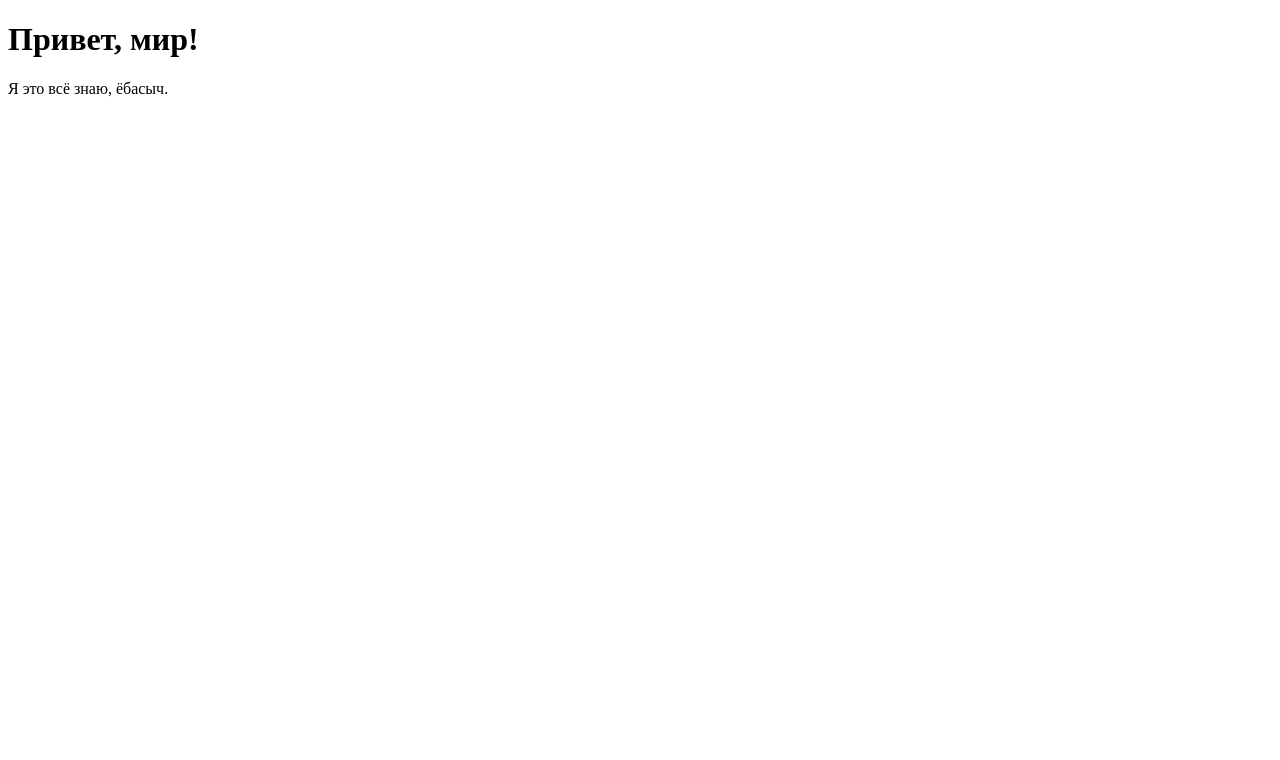
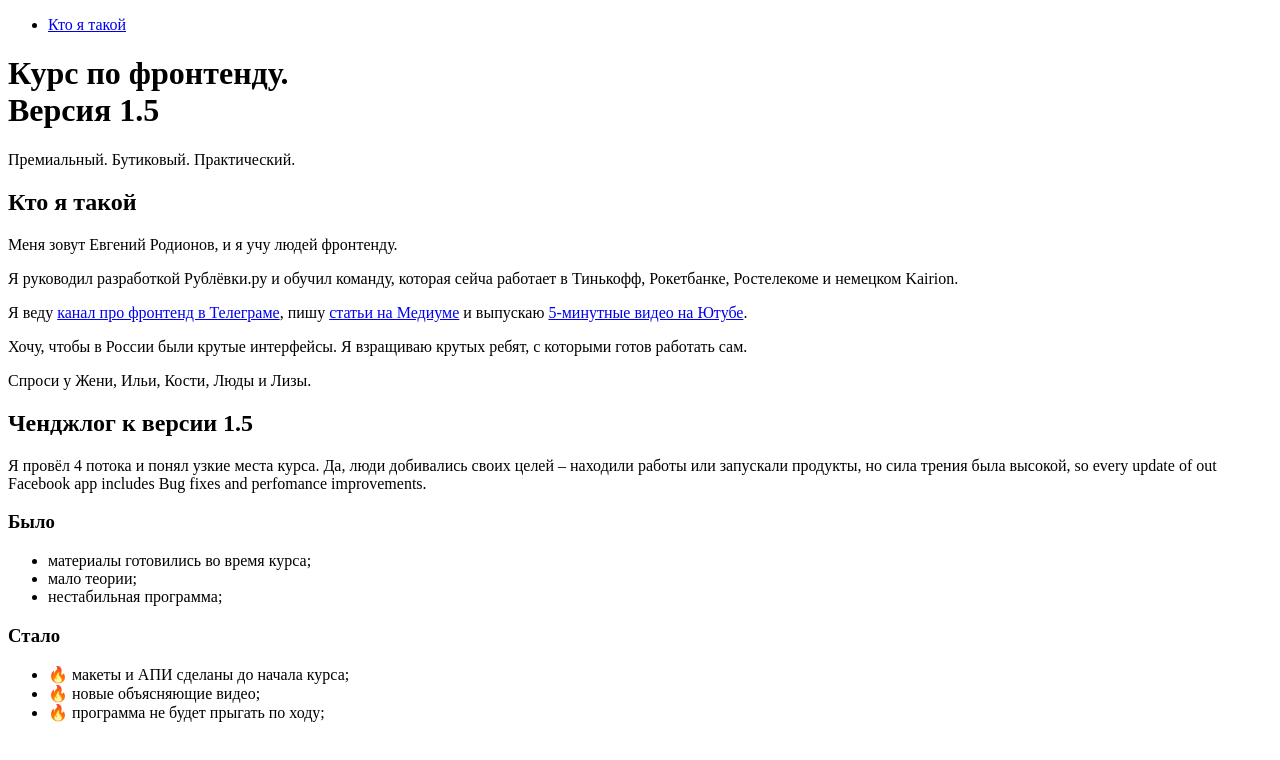
Before and after one commit to SashaMelbourne/verstka, a plain HTML site: page index.html in a window 1280 px wide. Drawn offline with Linux system fonts and the light colour scheme.

Commit message:
Lesson 3

```diff
--- a/index.html
+++ b/index.html
@@ -2,10 +2,43 @@
 <html>
   <head>
     <meta charset="utf-8">
-    <title>Verstka</title>
+    <title>Курс по фронтенду 1.5</title>
   </head>
   <body>
-    <h1>Привет, мир!</h1>
-    <p>Я это всё знаю, ёбасыч.</p>
+    <header>
+      <nav>
+        <ul>
+          <li><a href="#">Кто я такой</a></li>
+        </ul>
+      </nav>
+      <h1>Курс по фронтенду.<br>Версия 1.5</h1>
+      <p>Премиальный. Бутиковый. Практический.</p>
+    </header>
+    <section>
+      <h2>Кто я такой</h2>
+      <p>Меня зовут Евгений Родионов, и я учу людей фронтенду.</p>
+      <p>Я руководил разработкой Рублёвки.ру и обучил команду, которая сейча работает в Тинькофф, Рокетбанке, Ростелекоме и немецком Kairion.</p>
+      <p>Я веду <a href="#">канал про фронтенд в Телеграме</a>, пишу <a href="#">статьи на Медиуме</a> и выпускаю <a href="#">5-минутные видео на Ютубе</a>.</p>
+      <p>Хочу, чтобы в России были крутые интерфейсы. Я взращиваю крутых ребят, с которыми готов работать сам.</p>
+      <p>Спроси у Жени, Ильи, Кости, Люды и Лизы.</p>
+    </section>
+    <section>
+      <h2>Ченджлог к версии 1.5</h2>
+      <p>Я провёл 4 потока и понял узкие места курса. Да, люди добивались своих целей – находили работы или запускали продукты, но сила трения была высокой, so every update of out Facebook app includes Bug fixes and perfomance improvements.</p>
+      <aside class="">
+        <h3>Было</h3>
+        <ul>
+          <li>материалы готовились во время курса;</li>
+          <li>мало теории;</li>
+          <li>нестабильная программа;</li>
+        </ul>
+        <h3>Стало</h3>
+        <ul>
+          <li>🔥 макеты и АПИ сделаны до начала курса;</li>
+          <li>🔥 новые объясняющие видео;</li>
+          <li>🔥 программа не будет прыгать по ходу;</li>
+        </ul>
+      </aside>
+    </section>
   </body>
 </html>
```
